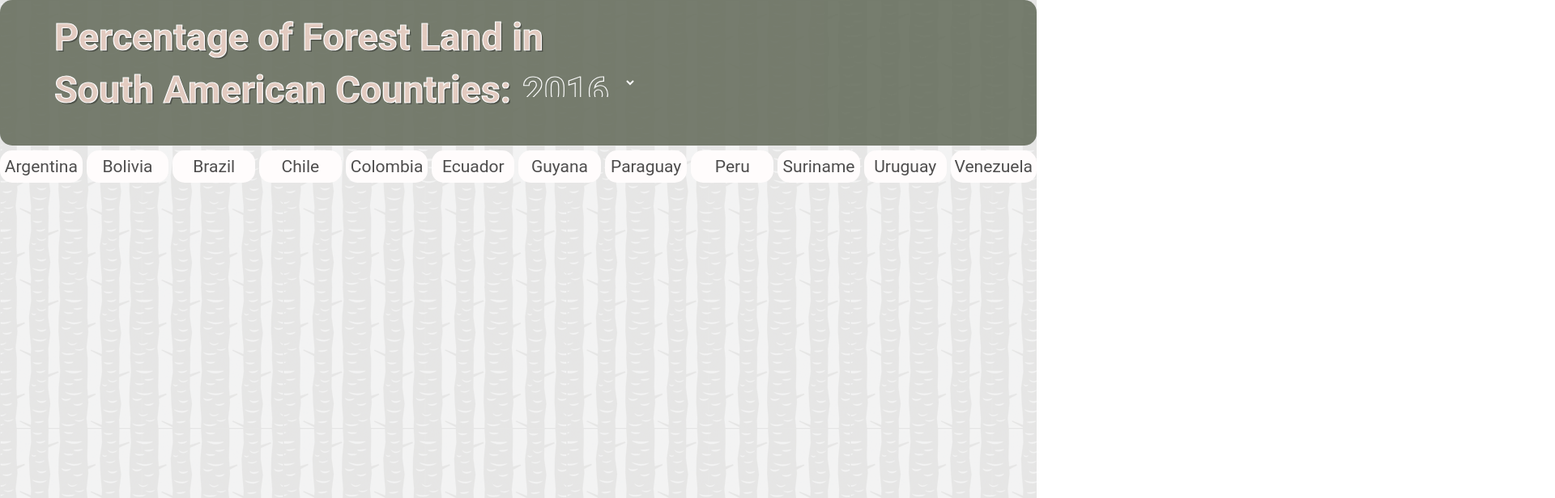
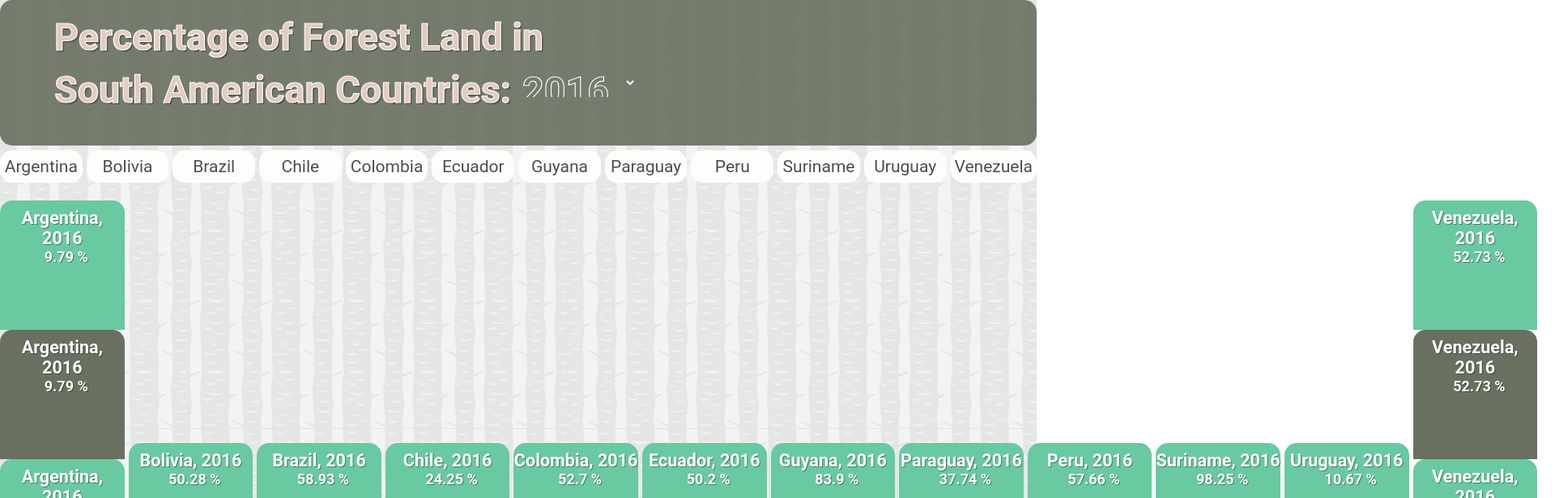
Before and after one commit to nicol-hawkins/toggle-graph-react, a React (Create React App) app: page / in a window 1280 px wide. Both pictures are taken after a click on the element "Argentina". Shown: the top 616 px of the page at 81% size, 1920 px wide, since content can reach past the window. Built offline with nearby package versions, Linux system fonts and the light colour scheme.

Commit message:
all bars showing when clicking countrybutton

```diff
--- a/src/components/BarChart/BarChart.js
+++ b/src/components/BarChart/BarChart.js
@@ -7,10 +7,10 @@
 
   return (
     <div>
-      <h1>Toggled on</h1>
-      {/* {
-        this.props.data[this.props.year] ?
-          this.props.data[this.props.year].map((info, index) => (
+      {/* <h1>Toggled on</h1> */}
+      {
+
+          this.props.data.map((info, index) => (
             <div
               className={className}
               style={{height: this.props.info.Percentage - 10 + "%" }}>
@@ -18,9 +18,9 @@
               <h4>{this.props.info.Percentage} %</h4>
               {this.props.children}
             </div>
-          )) : 'not data'
+          ))
 
-      } */}
+      }
     </div>
 
 
```
